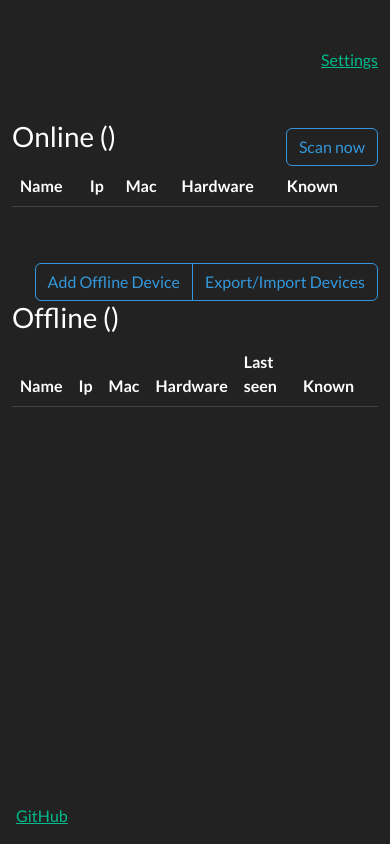
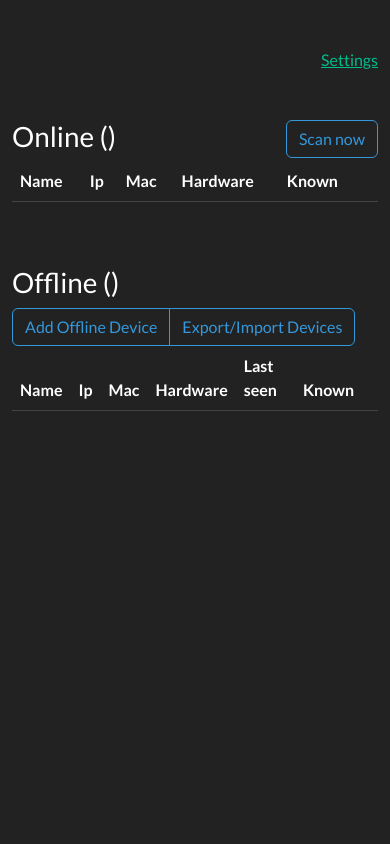
Before and after one commit to 1RandomDev/whosinmylan, a website: page www/index.html in a window 390 px wide. Drawn offline with Linux system fonts and the light colour scheme; no server answers.

Commit message:
Make interface a bit more responsive

```diff
--- a/www/index.html
+++ b/www/index.html
@@ -2,6 +2,7 @@
 <html lang="en">
     <head>
         <meta charset="UTF-8">
+        <meta name="viewport" content="width=device-width, initial-scale=1.0">
         <title>Whos In My LAN</title>
 
         <link rel="icon" type="image/png" href="img/icon.png">
@@ -20,6 +21,14 @@
             .highlight > * {
                 background-color: rgb(243, 156, 18, 0.3) !important;
             }
+            .device .name {
+                min-width: 200px;
+            }
+            @media only screen and (max-width: 510px) {
+                .offlineDeviceButtons {
+                    float: unset !important;
+                }
+            }
         </style>
     </head>
     <body>
@@ -32,14 +41,15 @@
             <div class="btn-group d-none" id="interfaceSelect"></div>
 
             <div class="mt-5">
-                <div class="btn-group clearfix float-end mt-2">
+                <h2 class="float-start">Online (<span id="numDevicesOnline"></span>)</h2>
+                <div class="btn-group float-end">
                     <button class="btn btn-outline-info" id="rescanBtn">
                         <span class="spinner spinner-border spinner-border-sm d-none"></span>
                         <span role="status">Scan now</span>
                     </button>
                 </div>
-                <h2>Online (<span id="numDevicesOnline"></span>)</h2>
-                <table id="tableOnline" class="table table-striped mb-5">
+                <div class="w-100 overflow-x-scroll mb-5">
+                    <table id="tableOnline" class="table table-striped">
                         <thead>
                             <tr>
                                 <th>Name</th>
@@ -52,12 +62,14 @@
                         </thead>
                         <tbody></tbody>
                     </table>
+                </div>
 
-                <div class="btn-group clearfix float-end mt-2">
+                <h2 class="float-start">Offline (<span id="numDevicesOffline"></span>)</h2>
+                <div class="btn-group float-end offlineDeviceButtons">
                     <button class="btn btn-outline-info" data-bs-toggle="modal" data-bs-target="#addDeviceModal">Add Offline Device</button>
                     <button class="btn btn-outline-info" data-bs-toggle="modal" data-bs-target="#exportImportModal">Export/Import Devices</button>
                 </div>
-                <h2>Offline (<span id="numDevicesOffline"></span>)</h2>
+                <div class="w-100 overflow-x-scroll mb-5">
                     <table id="tableOffline" class="table table-striped">
                         <thead>
                             <tr>
@@ -72,6 +84,7 @@
                         </thead>
                         <tbody></tbody>
                     </table>
+                </div>
             </div>
         </div>
 
@@ -176,10 +189,6 @@
 
         <div id="toastContainer" class="toast-container position-fixed bottom-0 end-0 p-3"></div>
 
-        <div class="fixed-bottom mb-3 ms-3">
-            <a href="https://github.com/1RandomDev/whosinmylan">GitHub</a>
-        </div>
-
         <script src="js/jquery.min.js"></script>
         <script src="js/bootstrap.min.js"></script>
         <script src="js/index.js"></script>
--- a/www/js/index.js
+++ b/www/js/index.js
@@ -74,7 +74,7 @@ function updateDeviceList() {
             const deviceElement = document.createElement('template');
             deviceElement.innerHTML =
                 `<tr class="device ${highlightDevice == device.id ? 'highlight' : ''}" data-id="${device.id}">
-                    <td><input class="form-control" type="text" value="${device.name}" onchange="editDevice(this, ${device.id}, 'name');"></td>
+                    <td><input class="form-control name" type="text" value="${device.name}" onchange="editDevice(this, ${device.id}, 'name');"></td>
                     <td class="text-nowrap"><a target="_blank" href="http://${device.ip}/">${device.ip}</a></td>
                     <td class="text-nowrap">${formatMacAddress(device.mac)}</td>
                     <td class="w-25">${device.hw}</td>
@@ -87,7 +87,7 @@ function updateDeviceList() {
             const deviceElement = document.createElement('template');
             deviceElement.innerHTML =
                 `<tr class="device ${highlightDevice == device.id ? 'highlight' : ''}" data-id="${device.id}">
-                    <td><input class="form-control" type="text" value="${device.name}" onchange="editDevice(this, ${device.id}, 'name');"></td>
+                    <td><input class="form-control name" type="text" value="${device.name}" onchange="editDevice(this, ${device.id}, 'name');"></td>
                     <td class="text-nowrap">${device.ip}</td>
                     <td class="text-nowrap">${formatMacAddress(device.mac)}</td>
                     <td class="w-25">${device.hw}</td>
```
Also changed, not shown: www/login.html (+1 -0 lines). Lines whose indentation alone changed are shown as unchanged.
